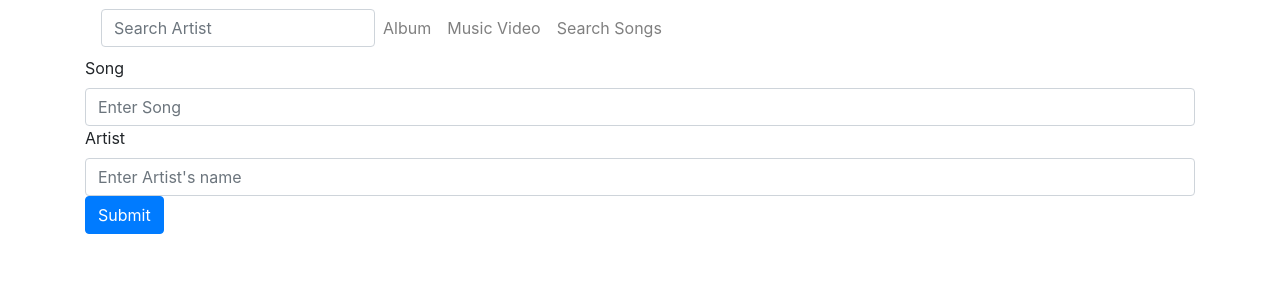
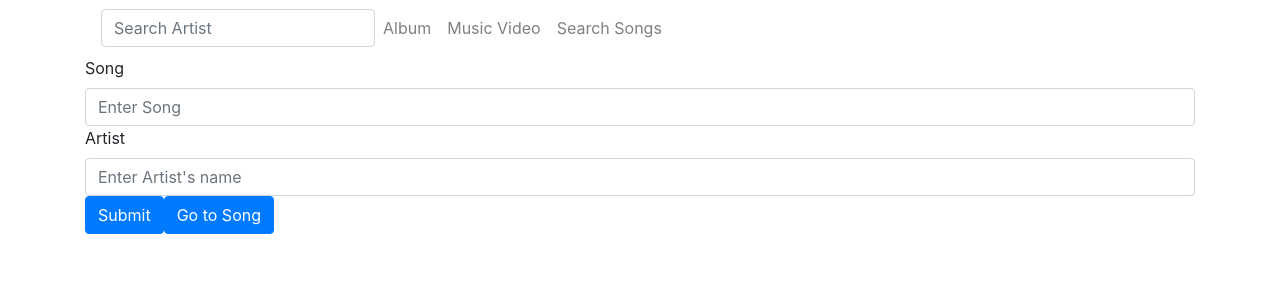
Before and after one commit to chrisfalcon746/MusicFinder, a React (Create React App) app: page /Search-song in a window 1280 px wide. Shown: the top 300 px of the page. Built offline with nearby package versions, Linux system fonts and the light colour scheme; no server answers; the HTML template or start-up script is replaced by a standard one.

Commit message:
find any songs

```diff
--- a/src/Page/ArtistSong.jsx
+++ b/src/Page/ArtistSong.jsx
@@ -31,6 +31,7 @@ function ArtistSong() {
                   <Card.Img src={music.strTrackThumb} />
                 </a>
                 <Card.Title>Album: {music.strAlbum}</Card.Title>
+                <Card.Subtitle></Card.Subtitle>
               </Card>
             );
           })
--- a/src/Page/SearchSong.jsx
+++ b/src/Page/SearchSong.jsx
@@ -4,17 +4,16 @@ import { Form, Container, Button } from "react-bootstrap";
 import { Link } from "react-router-dom";
 import axios from "axios";
 function SearchSong() {
-  const [artist, setArtist] = useState("drake");
-  const [song, setSong] = useState("God's plan");
+  const [artist, setArtist] = useState();
+  const [song, setSong] = useState();
 
   const handleSubmit = (event) => {
     event.preventDefault();
     setArtist(event.target.Artist.value);
     setSong(event.target.Song.value);
-    console.log(artist);
-    console.log(song);
   };
-
+  console.log(artist);
+  console.log(song);
   return (
     <Container>
       <NavBar />
@@ -27,9 +26,9 @@ function SearchSong() {
           type="text"
           placeholder="Enter Artist's name"
         />
-        <Button type="Submit" href={`/Artist-Song/${artist}/${song}`}>
-          Submit
-        </Button>
+        {/* ` */}
+        <Button type="Submit">Submit</Button>
+        <Button href={`/Artist-Song/${artist}/${song}`}>Go to Song</Button>
       </Form>
     </Container>
   );
```
